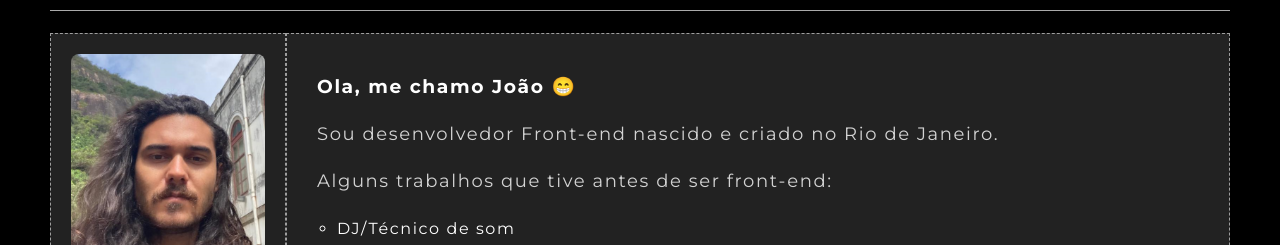
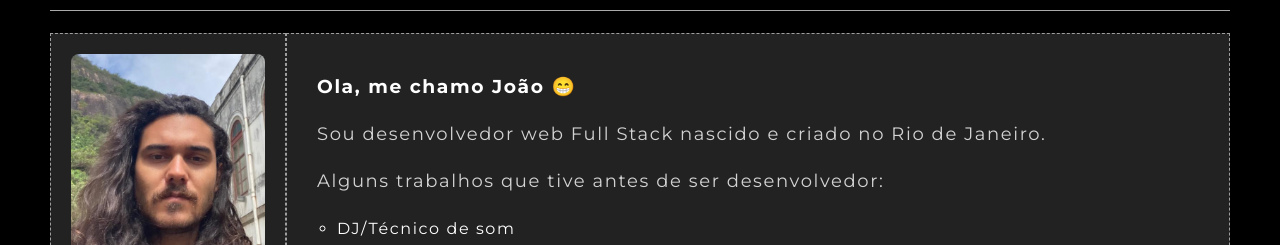
Before and after one commit to Jp-bruno/CurriculoSiteV2, a Next.js app: page / in a window 1280 px wide. Shown: the part 3760-4005 px from the top of the page. Built offline with nearby package versions, Linux system fonts and the light colour scheme.

Commit message:
atualização

```diff
--- a/components/Sections/Section3.tsx
+++ b/components/Sections/Section3.tsx
@@ -123,9 +123,9 @@ export default function Section3() {
           <div className="more-about-me">
             <h3>Hello, my name is João 😁</h3>
 
-            <p>I&#39;m a Front-end developer. I was born and raised in Rio de Janeiro.</p>
+            <p>I&#39;m a Full Stack Web Developer. I was born and raised in Rio de Janeiro.</p>
 
-            <p>Here are some jobs I had before becoming a Front-end:</p>
+            <p>Here are some jobs I had before becoming a developer:</p>
 
             <ul>
               <li>DJ/Audio Technician</li>
@@ -172,9 +172,9 @@ export default function Section3() {
         <div className="more-about-me">
           <h3>Ola, me chamo João 😁</h3>
 
-          <p>Sou desenvolvedor Front-end nascido e criado no Rio de Janeiro.</p>
+          <p>Sou desenvolvedor web Full Stack nascido e criado no Rio de Janeiro.</p>
 
-          <p>Alguns trabalhos que tive antes de ser front-end:</p>
+          <p>Alguns trabalhos que tive antes de ser desenvolvedor:</p>
 
           <ul>
             <li>DJ/Técnico de som</li>
```
